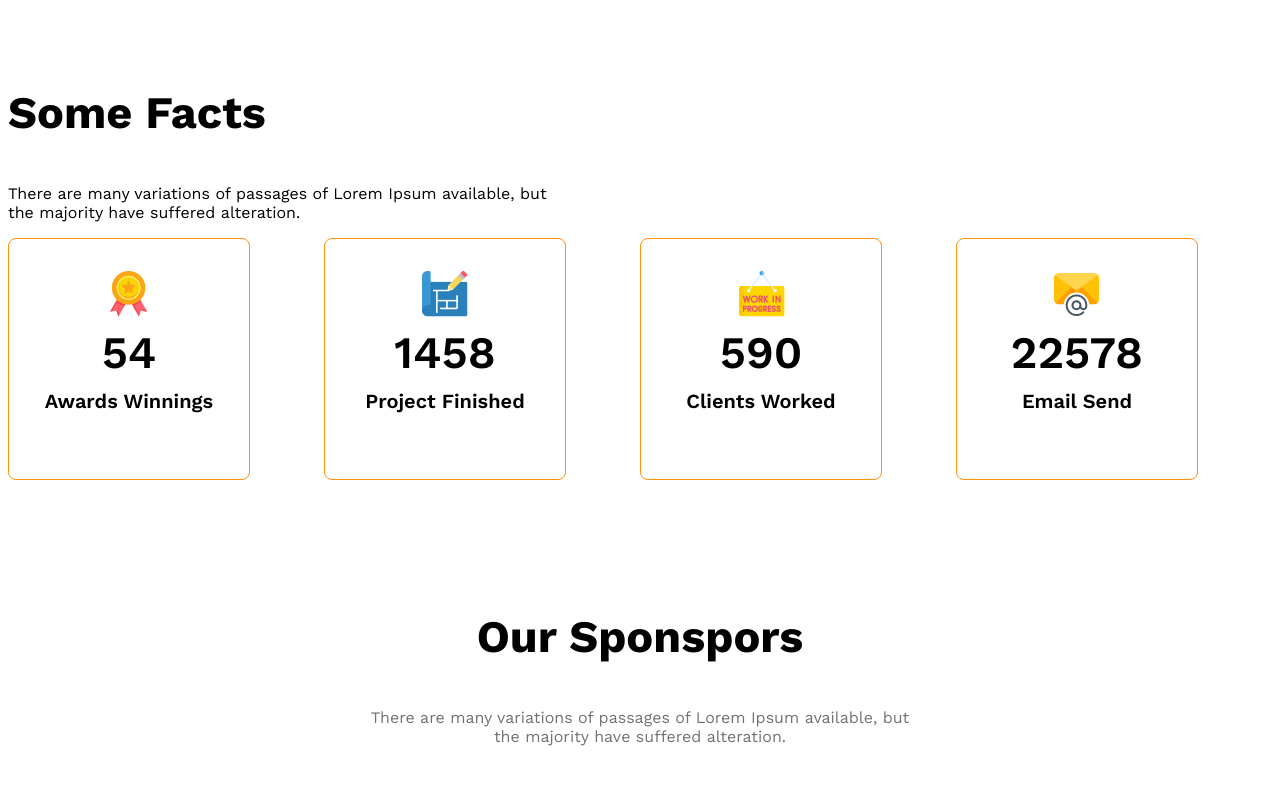
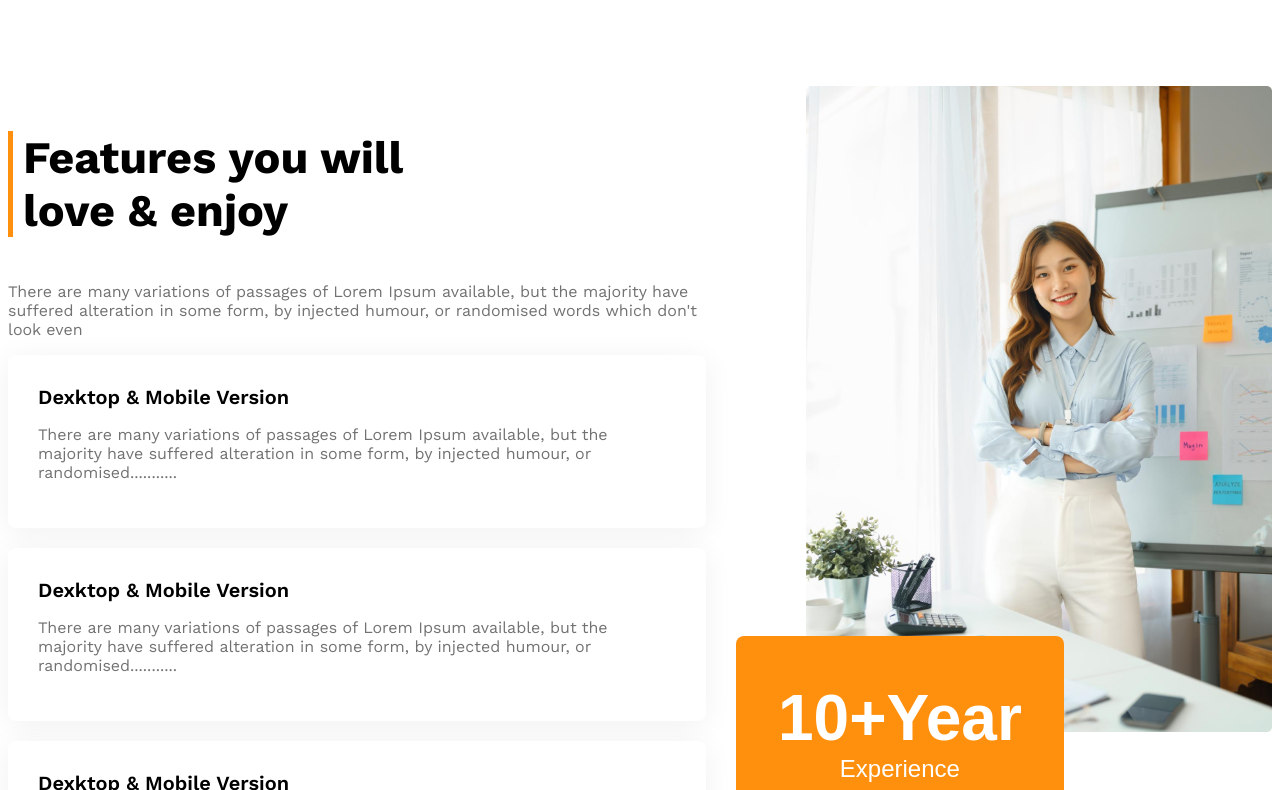
Before and after one commit to amdhadfb/g3-architects-website, a plain HTML site: page index.html in a window 1280 px wide. Shown: the part 2031-2821 px from the top of the page. Drawn offline with nearby package versions, Linux system fonts and the light colour scheme.

Commit message:
added feature section style

```diff
--- a/index.html
+++ b/index.html
@@ -54,6 +54,48 @@
             </div>
 
         </section>
+        <!-- feature and enjoy section -->
+         <section class="feauters display-flex">
+            <div>
+                <h3 id="feature-section-title" class="section-title">Features you will <br>love & enjoy</h3>
+                <p class="text-light-gray">There are many variations of passages of Lorem Ipsum available, but the majority have suffered alteration in some form, by injected humour, or randomised words which don't look even</p>
+
+                <!-- feature card section -->
+                 <div class="feature-card">
+                    <h4 class="feature-title">Dexktop & Mobile Version</h4>
+                    <p class="text-light-gray">
+                        There are many variations of passages of Lorem Ipsum available, but the majority have suffered alteration in some form, by injected humour, or randomised...........
+                    </p>
+                 </div>
+                 <div class="feature-card">
+                    <h4 class="feature-title">Dexktop & Mobile Version</h4>
+                    <p class="text-light-gray">
+                        There are many variations of passages of Lorem Ipsum available, but the majority have suffered alteration in some form, by injected humour, or randomised...........
+                    </p>
+                 </div>
+                 <div class="feature-card">
+                    <h4 class="feature-title">Dexktop & Mobile Version</h4>
+                    <p class="text-light-gray">
+                        There are many variations of passages of Lorem Ipsum available, but the majority have suffered alteration in some form, by injected humour, or randomised...........
+                    </p>
+                 </div>
+                 <div class="feature-card">
+                    <h4 class="feature-title">Dexktop & Mobile Version</h4>
+                    <p class="text-light-gray">
+                        There are many variations of passages of Lorem Ipsum available, but the majority have suffered alteration in some form, by injected humour, or randomised...........
+                    </p>
+                 </div>
+            </div>
+            <div class="feature-architect">
+                <img src="images/architect.png" alt="">
+                <button id="experience-badge" class="btn-primary">
+                    <span id="experience-year">10+Year</span>
+                    <br>
+                    <span>Experience</span>
+                </button>
+            </div>
+
+         </section>
         <!-- some facts area -->
          <section>
             <h3 class="section-title">Some Facts</h3>
@@ -108,7 +150,7 @@
 
     </main>
     <footer>
-
+<h4 class="footer">All rights reserved copyright@2023 startup landing page design</h4>
     </footer>
 </body>
 </html>
--- a/styles/style.css
+++ b/styles/style.css
@@ -117,6 +117,45 @@ main>section{
     font-weight: 500;
 }
 
+/* feature and enjoy styles */
+
+#feature-section-title{
+    border-left: 5px solid#FF900E;
+    padding-left: 10px;
+}
+.feauters{
+    gap: 100px;
+}
+.feature-card{
+    padding: 30px;
+    border-radius: 8px;
+    box-shadow: 0px 4px 30px 0px rgba(0, 0, 0, 0.06);
+    background: rgb(255, 255, 255);
+    margin-bottom: 20px;
+}
+.feature-card .feature-title{
+    font-weight: 600;
+    font-size: 20px;
+    margin-top: 0px;
+    margin-bottom: 0px;
+}
+#experience-badge{
+    padding: 45px 42px;
+    font-size: 1.5rem;
+    font-weight: 500;
+    margin-left: -70px;
+    margin-top: -100px ;
+}
+#experience-year{
+    font-size: 4rem;
+    font-weight: 700;
+}
+.feature-architect img {
+    width:100%
+}
+
+
+/* facts styles */
 .facts-container{
     display: grid;
     grid-template-columns: repeat(4,1fr);
@@ -163,11 +202,18 @@ main>section{
 .sponsor-companies img{
     filter: grayscale(100%);
 }
+.footer{
+    border-radius: 8px;
+    background: rgb(255, 244, 231);
+    padding: 30px 0;
+    text-align: center;
+}
 /* ‍small device responsive*/
 @media screen and (max-width:576px) {
     .navbar,
     .nav-links,
-    .teams{
+    .teams,
+    .feauters{
     flex-direction: column;
     }
     .team-image-container,
@@ -187,6 +233,10 @@ main>section{
     .our-feature{
         margin-left: 20px;
     }
+    #experience-badge{
+        margin-top: 20px;
+        margin-left: 20px;
+    }
 }
 
 /* medium device responsive */
```
